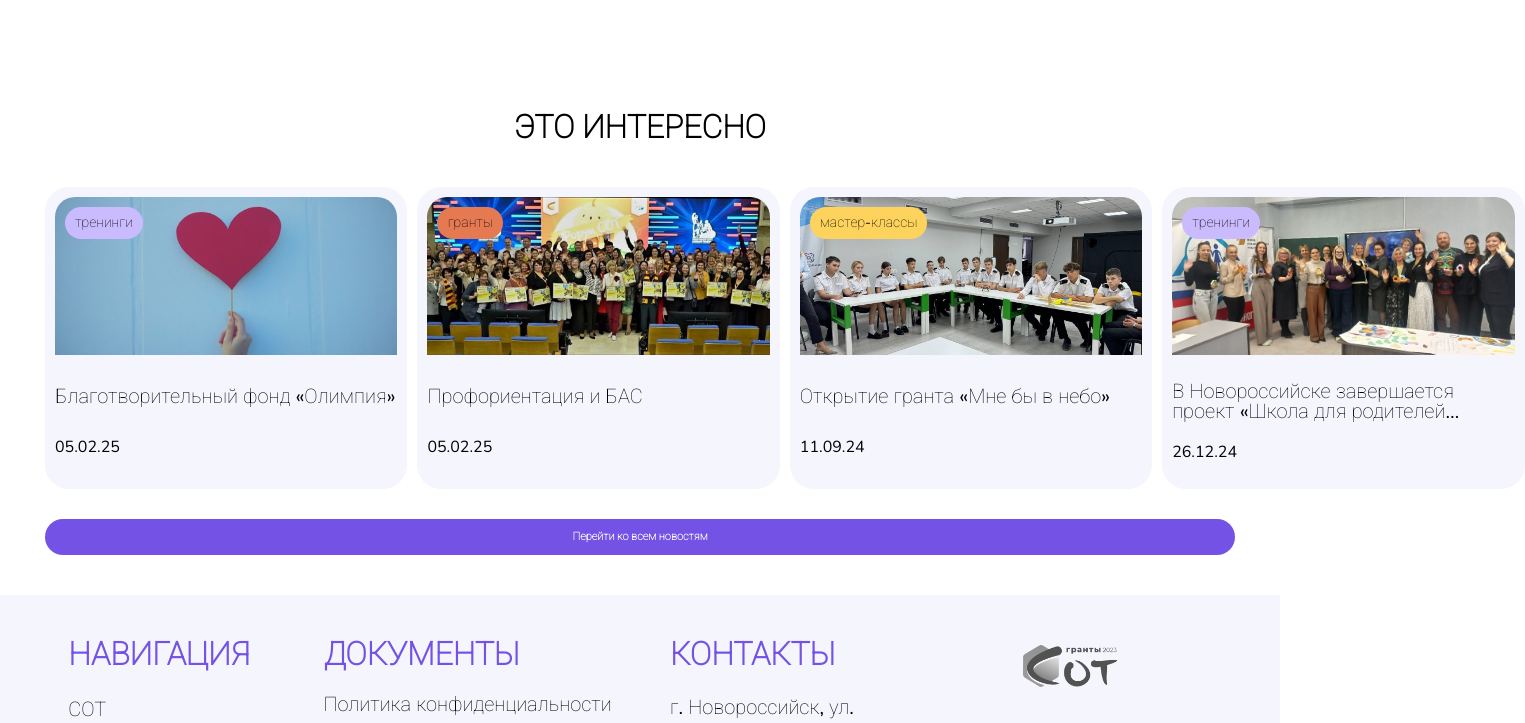
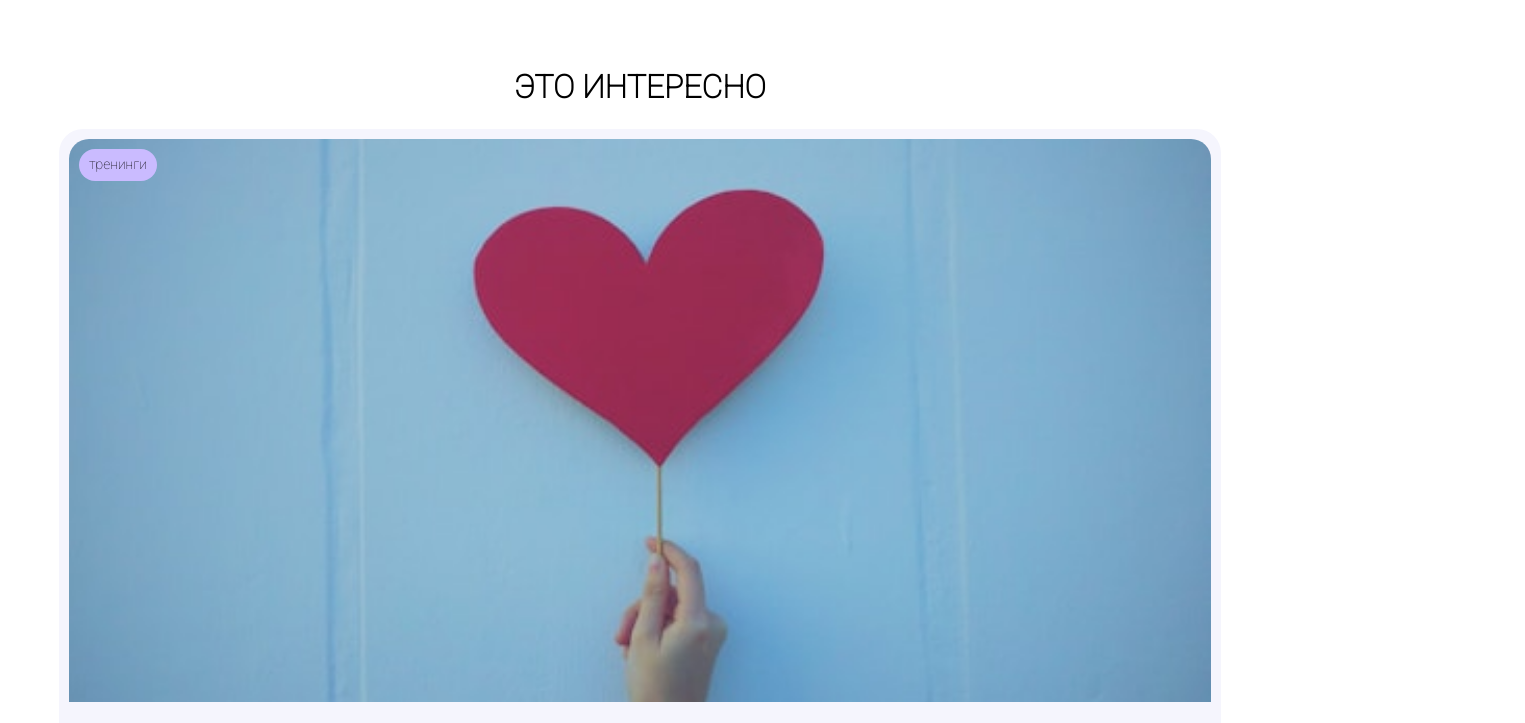
Before and after one commit to working-place/Mne-by-v-nebo, a Vue app: page /usefull in a window 1280 px wide. Shown: the part 2022-2745 px from the top of the page, 1525 px wide, since content can reach past the window. Built offline with nearby package versions, Linux system fonts and the light colour scheme; a web font is replaced by a local one.

Commit message:
fix: change layout for similar cards

```diff
--- a/src/components/UsefullMaterialPage.vue
+++ b/src/components/UsefullMaterialPage.vue
@@ -204,9 +204,9 @@ const getTagClass = (tag) => {
       </Slider>
     </div>
 
-    <div class="similar-topics">
+    <div class="similar-topics news">
       <h2>Это интересно</h2>
-      <div class="news-container">
+      <div class="news-container news__wrap">
         <router-link v-for="info in visibleNews" :key="info.id" :to="{ name: 'article', params: { id: info.id } }"
           class="news-card-link">
           <NewsCard :tag-class="getTagClass(info.tag)">
@@ -350,28 +350,7 @@ const getTagClass = (tag) => {
   margin-bottom: 30px;
 
   @media only screen and (min-width: 1280px) {
-      margin-top: 10px;
-    }
-}
-
-.similar-topics {
-  margin-top: 40px;
-}
-
-.news-container {
-  display: grid;
-  grid-template-columns: 1fr;
-  gap: 10px;
-  margin-bottom: 30px;
-  margin-top: 40px;
-  max-width: 1190px;
-
-  @media (min-width: 768px) {
-    grid-template-columns: repeat(2, 1fr);
-  }
-
-  @media (min-width: 1280px) {
-    grid-template-columns: repeat(4, 1fr);
+    margin-top: 10px;
   }
 }
 
```
